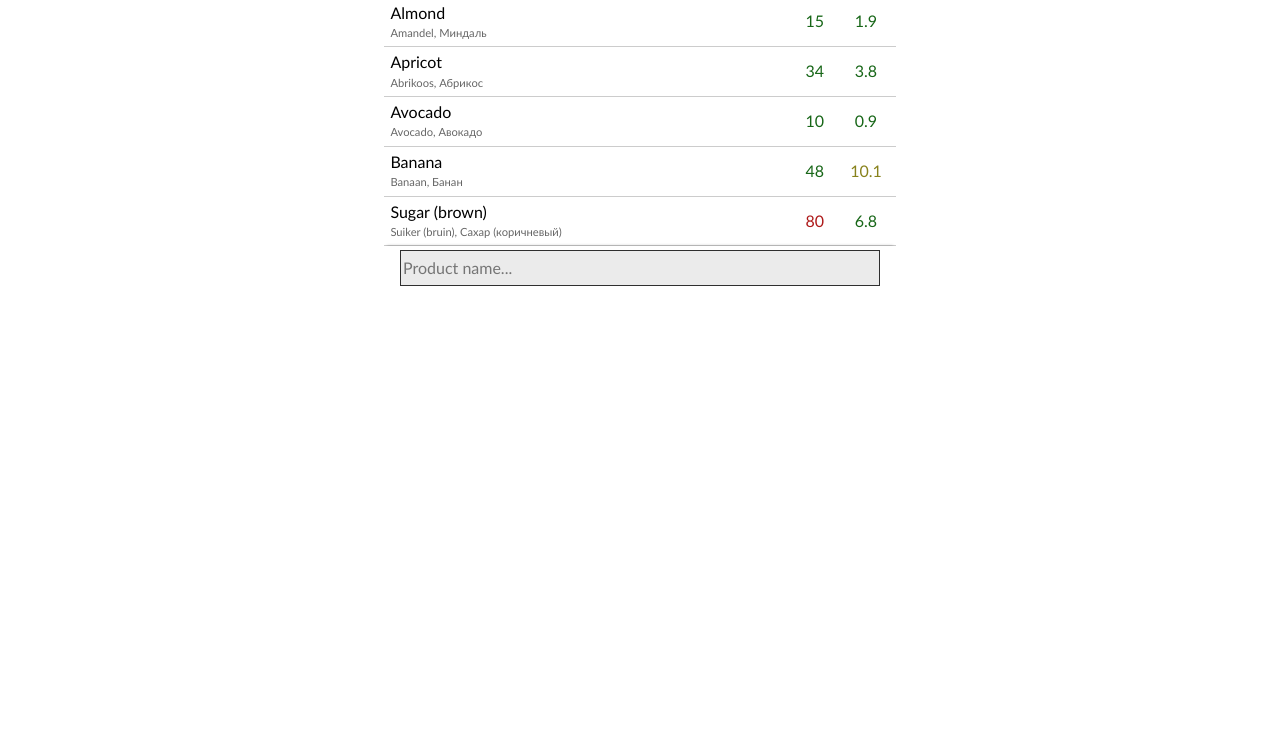
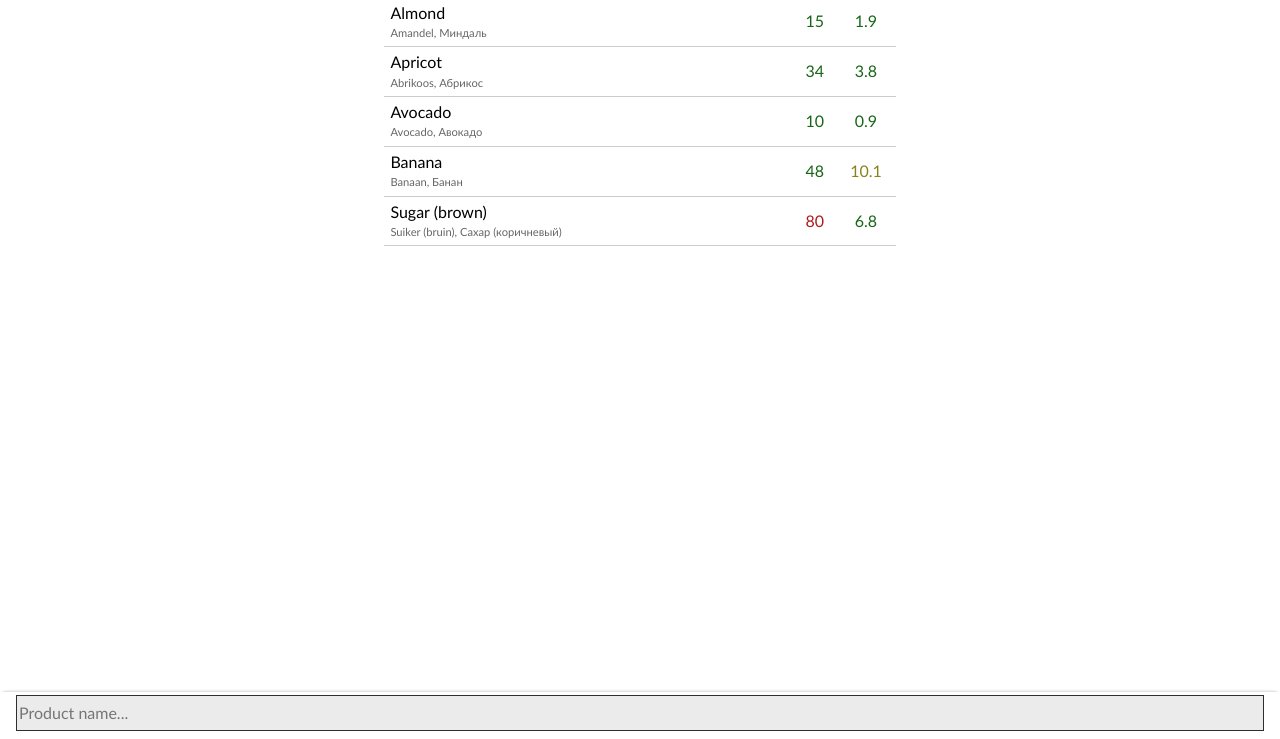
Before and after one commit to kirilknysh/kirilknysh.github.io, a plain HTML site: page utils/gigl.html in a window 1280 px wide. Shown: the part 61-800 px from the top of the page. Drawn offline with nearby package versions, Linux system fonts and the light colour scheme.

Commit message:
[gigl] Use flexbox layout;

```diff
--- a/utils/gigl.css
+++ b/utils/gigl.css
@@ -3,17 +3,23 @@ html {
   --background-color-light: 235, 235, 235;
   --border-color: 0, 0, 0;
   --text-color: 0, 0, 0;
+  height: 100dvh;
+  overflow: hidden;
 }
 
 body {
   font-family: 'Trebuchet MS', 'Lucida Sans Unicode', 'Lucida Grande', 'Lucida Sans', Arial, sans-serif;
   color: rgba(var(--text-color), 1);
   background: rgba(var(--background-color), 1);
+  height: 100%;
+  display: flex;
+  flex-direction: column;
 }
 
 header {
   display: flex;
   justify-content: center;
+  flex-shrink: 0;
 }
 
 header .title {
@@ -24,6 +30,8 @@ header .title {
 .content {
   width: 100%;
   margin: 0 auto;
+  flex-grow: 1;
+  overflow: scroll;
 }
 
 .products {
@@ -67,9 +75,8 @@ header .title {
   margin-top: .3rem;
 }
 
-.search-input-container {
-  position: sticky;
-  bottom: 0;
+footer {
+  flex-shrink: 0;
   padding: .2rem 1rem .5rem;
   background: rgba(var(--background-color), 1);
   box-shadow: rgba(var(--border-color), .3) 0px -3px 3px -3px;
--- a/utils/gigl.html
+++ b/utils/gigl.html
@@ -29,12 +29,11 @@
             <th scope="col" class="gl-header">GL</th>
           </tr>
         </thead>
-        <tbody id="products-list-container">
-        </tbody>
+        <tbody id="products-list-container"></tbody>
       </table>
-      <div class="search-input-container">
-        <input type="text" id="search-input" class="search-input" placeholder="Product name..." />
-      </div>
     </section>
+    <footer>
+      <input type="text" id="search-input" class="search-input" placeholder="Product name..." />
+    </footer>
   </body>
 </html>
--- a/utils/gigl.js
+++ b/utils/gigl.js
@@ -97,6 +97,11 @@ window.addEventListener('load', () => {
   }
 
   doFilter();
+
+  window.visualViewport.addEventListener('resize', () => {
+    window.document.documentElement.style.height = `${window.visualViewport.height}px`;
+    window.scrollTo(0, 0);
+  });
 });
 
 const data = {
```
